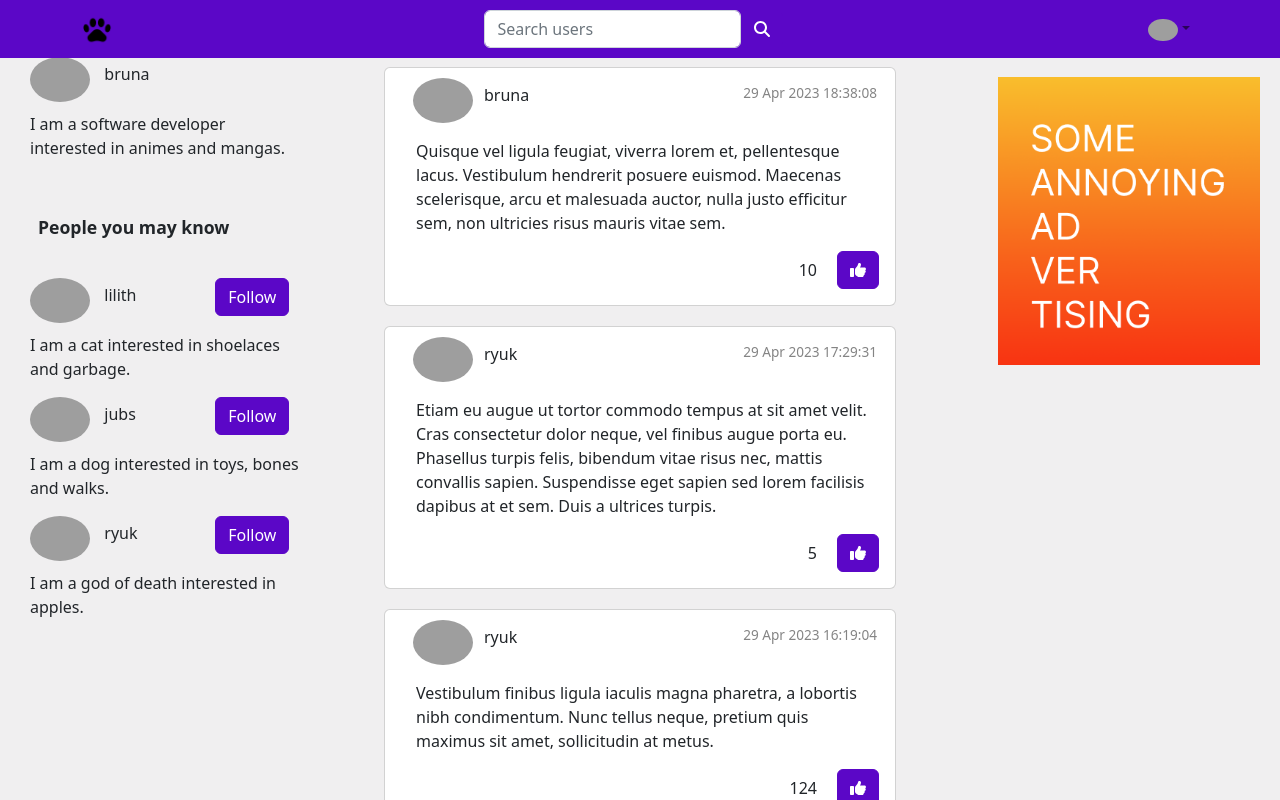
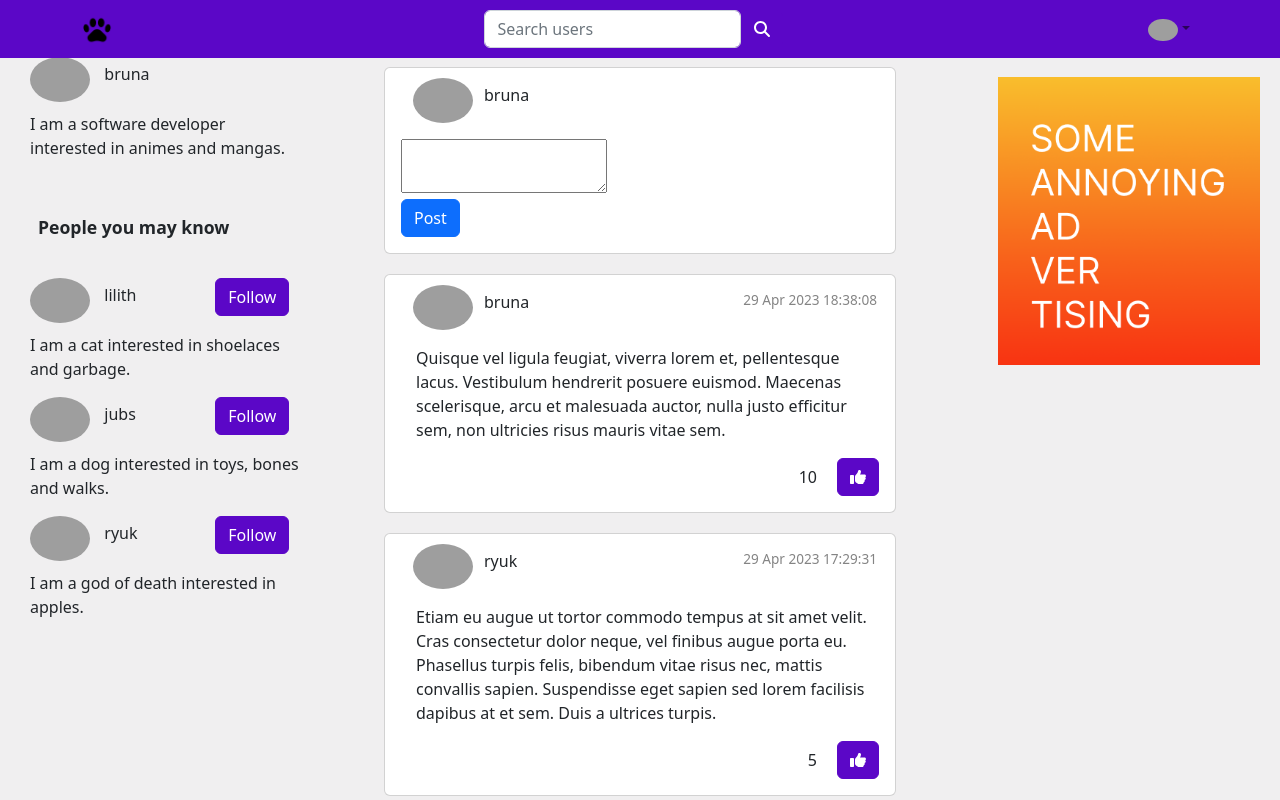
Before and after one commit to Bruna557/jubs-network-v2, a React (Create React App) app in the folder frontend/: page / in a window 1280 px wide. Shown: the top 800 px of the page. Built offline with nearby package versions, Linux system fonts and the light colour scheme; grey boxes are pictures that could not be loaded.

Commit message:
Implement write a post

```diff
--- a/frontend/package.json
+++ b/frontend/package.json
@@ -5,6 +5,7 @@
   "dependencies": {
     "@fortawesome/free-solid-svg-icons": "^6.4.0",
     "@fortawesome/react-fontawesome": "^0.2.0",
+    "@reduxjs/toolkit": "^1.9.3",
     "@testing-library/jest-dom": "^5.16.5",
     "@testing-library/react": "^13.4.0",
     "@testing-library/user-event": "^13.5.0",
@@ -16,6 +17,7 @@
     "react": "^18.2.0",
     "react-bootstrap": "^2.7.2",
     "react-dom": "^18.2.0",
+    "react-redux": "^8.0.5",
     "react-router-dom": "^6.10.0",
     "react-scripts": "5.0.1",
     "sass": "^1.61.0",
--- a/frontend/src/components/Navigation/Navigations.tsx
+++ b/frontend/src/components/Navigation/Navigations.tsx
@@ -79,7 +79,7 @@ const Navigation = (user: User) => {
           <Button variant="secondary" onClick={handleCloseModal}>
             Cancel
           </Button>
-          <Button type="submit" variant="primary" onClick={handleSubmit}>
+          <Button variant="primary" onClick={handleSubmit}>
             Save
           </Button>
         </Modal.Footer>
--- a/frontend/src/components/PostCard/PostCard.tsx
+++ b/frontend/src/components/PostCard/PostCard.tsx
@@ -1,4 +1,4 @@
-import { Button, Row, Col, Card } from 'react-bootstrap';
+import { Button, Row, Col, Card } from 'react-bootstrap'
 import { faThumbsUp } from "@fortawesome/free-solid-svg-icons"
 import { FontAwesomeIcon } from "@fortawesome/react-fontawesome"
 
--- /dev/null
+++ b/frontend/src/components/WritePost/WritePost.tsx
@@ -0,0 +1,38 @@
+import { useState } from "react"
+import { Button, Row, Col, Card } from 'react-bootstrap'
+
+import { User } from "../../types"
+import { post } from "../../services/mocks/postService"
+import "./WritePost.scss"
+
+const WritePost = (user: User) => {
+  const [postBody, setPostBody] = useState("")
+
+  const handleSubmit = () => {
+    post(user.username, postBody)
+    setPostBody("")
+  }
+
+  return (
+    <>
+      <Card>
+        <Row>
+          <Col md="2">
+            <Card.Img variant="top" src={user.picture} />
+          </Col>
+          <Col className="username"><p>{user.username}</p></Col>
+        </Row>
+        <Card.Body>
+          <form>
+            <label>
+            <textarea value={postBody} onChange={(e) => setPostBody(e.target.value)} />
+            </label>
+          </form>
+          <Button variant="primary" onClick={handleSubmit}>Post</Button>
+        </Card.Body>
+      </Card>
+    </>
+  )
+}
+
+export default WritePost
--- a/frontend/src/index.tsx
+++ b/frontend/src/index.tsx
@@ -1,12 +1,16 @@
-import React from "react";
-import ReactDOM from "react-dom";
+import React from "react"
+import ReactDOM from "react-dom"
+import { Provider } from "react-redux"
 
-import "./index.scss";
-import App from "./App";
+import App from "./App"
+import { store } from "./store/store"
+import "./index.scss"
 
 ReactDOM.render(
   <React.StrictMode>
-    <App />
+    <Provider store={store}>
+      <App />
+    </Provider>
   </React.StrictMode>,
   document.getElementById("root")
-);
+)
--- a/frontend/src/layouts/BaseLayout.tsx
+++ b/frontend/src/layouts/BaseLayout.tsx
@@ -1,5 +1,6 @@
 import { useState } from "react"
 import { Outlet } from "react-router-dom"
+import { useDispatch, useSelector } from "react-redux"
 import { Row, Col } from "react-bootstrap"
 
 import Navigation from "../components/Navigation/Navigations"
@@ -7,15 +8,17 @@ import UserCard from "../components/UserCard/UserCard"
 import { fetchUser } from "../services/mocks/userService"
 import { fetchRecommendation } from "../services/mocks/followService"
 import { User } from "../types"
+import { getUser, setUser } from "../store/userSlice"
 
 import "./BaseLayout.scss"
 
 const BaseLayout = () => {
-  const [user, setUser] = useState<User>({ username: "", bio:"", picture:"", follow: false })
+  const dispatch = useDispatch()
+  const user = useSelector(getUser)
   const [recommendation, setRecommendation] = useState<User[]>([])
 
   fetchUser("bruna").then(result => {
-    setUser(result)
+    dispatch(setUser(result))
   })
 
   fetchRecommendation("bruna").then(result => {
@@ -36,7 +39,7 @@ const BaseLayout = () => {
           )}
         </Col>
         <Col className="outlet" md="6">
-          <Outlet />
+          <Outlet/>
         </Col>
         <Col className="right-panel" md="3">
           <img className="ad" src="/assets/ad.png" />
--- a/frontend/src/pages/Timeline/Timeline.tsx
+++ b/frontend/src/pages/Timeline/Timeline.tsx
@@ -1,12 +1,16 @@
 import { useState } from "react"
+import { useSelector } from "react-redux"
 
 import { Post } from "../../types"
 import PostCard from "../../components/PostCard/PostCard"
+import WritePost from "../../components/WritePost/WritePost"
+import { getUser } from "../../store/userSlice"
 import { fetchTimeline } from "../../services/mocks/timelineService"
 import "./Timeline.scss"
 
 const Timeline = () => {
   const [posts, setPosts] = useState<Post[]>([])
+  const user = useSelector(getUser)
 
   fetchTimeline("bruna").then(result => {
     setPosts(result)
@@ -14,6 +18,7 @@ const Timeline = () => {
 
   return (
     <>
+      <WritePost {...user}/>
       {posts.map((post: Post) => <PostCard {...post} />)}
     </>
   )
--- /dev/null
+++ b/frontend/src/services/mocks/postService.ts
@@ -0,0 +1,3 @@
+export const post = async (username: string, body: string) => {
+    console.log(username + " posted: " + body)
+}
--- /dev/null
+++ b/frontend/src/store/store.ts
@@ -0,0 +1,12 @@
+import { configureStore } from "@reduxjs/toolkit"
+import userReducer from "./userSlice"
+
+export const store = configureStore({
+  reducer: {
+    user: userReducer
+  }
+})
+
+export type RootState = ReturnType<typeof store.getState>
+
+export type AppDispatch = typeof store.dispatch
--- /dev/null
+++ b/frontend/src/store/userSlice.ts
@@ -0,0 +1,51 @@
+import { createSlice, PayloadAction } from "@reduxjs/toolkit"
+import type { RootState } from "./store"
+
+import { User } from "../types"
+
+interface UserState {
+    user: User
+}
+
+const initialState: UserState = {
+    user: {
+        username: "",
+        bio: "",
+        picture: "",
+        isLoggedIn: false
+    }
+}
+
+/*
+ * A "slice" is a collection of Redux reducer logic and actions for a single
+ * feature in your app. The name comes from splitting up the root Redux state
+ * object into multiple "slices" of state
+ *
+ * Redux Toolkit allows us to write "mutating" logic in reducers. It
+ * doesn't actually mutate the state because it uses the Immer library,
+ * which detects changes to a "draft state" and produces a brand new
+ * immutable state based off those changes.
+*/
+export const userSlice = createSlice({
+    name: "user",
+    initialState,
+    reducers: {
+        setUser: (state:UserState, action: PayloadAction<User>) => {
+            state.user = action.payload
+        },
+        setIsLoggedIn: (state: UserState, action: PayloadAction<boolean>) => {
+            state.user.isLoggedIn = action.payload
+        }
+    },
+})
+
+// Actions
+export const { setIsLoggedIn } = userSlice.actions
+export const { setUser } = userSlice.actions
+
+// Selectors
+export const getUser = (state: RootState) => state.user.user
+export const getIsLoggedIn = (state: RootState) => state.user.user.isLoggedIn
+
+// Reducer
+export default userSlice.reducer
--- a/frontend/src/types.ts
+++ b/frontend/src/types.ts
@@ -11,4 +11,5 @@ export type User = {
   bio: string,
   picture: string
   follow?: boolean
+  isLoggedIn?: boolean
 }
```
Also changed, not shown: frontend/src/components/WritePost/WritePost.scss (added), 1 other file (tests, documents, lock files or other folders).
